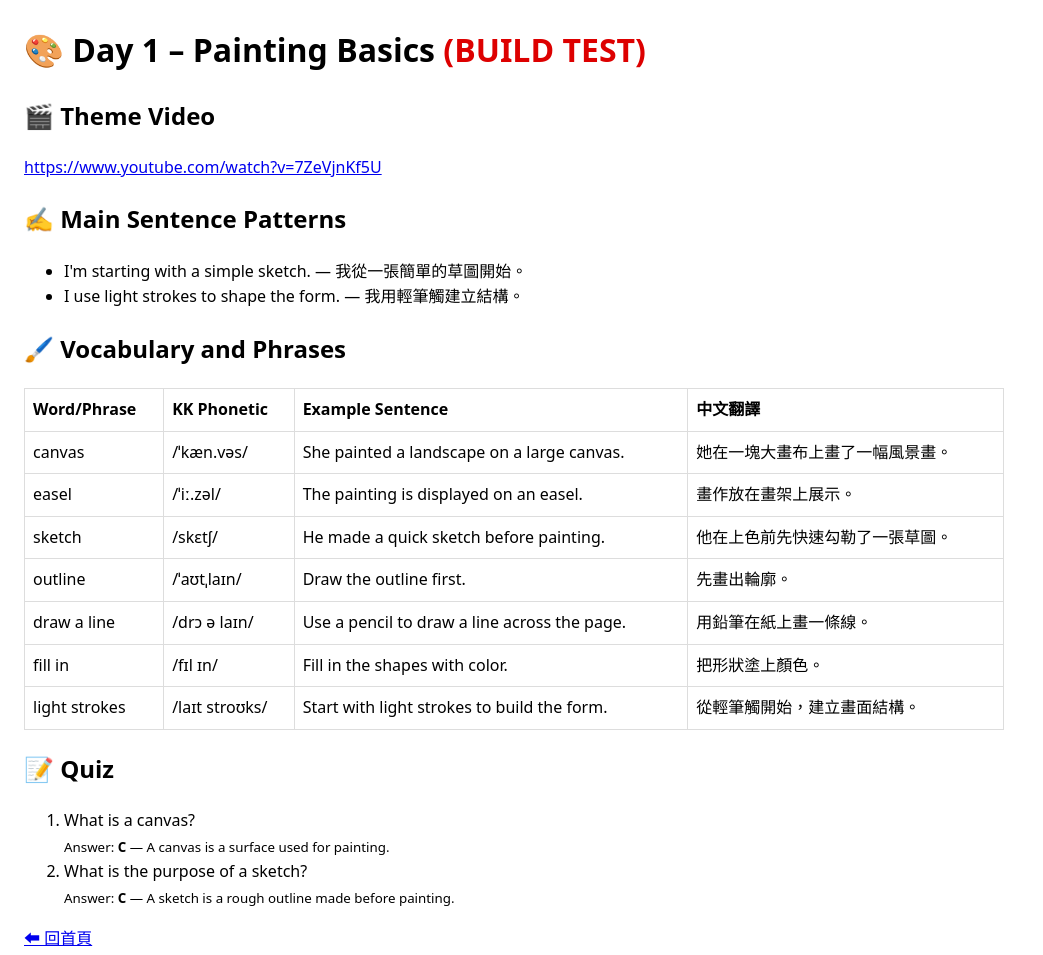
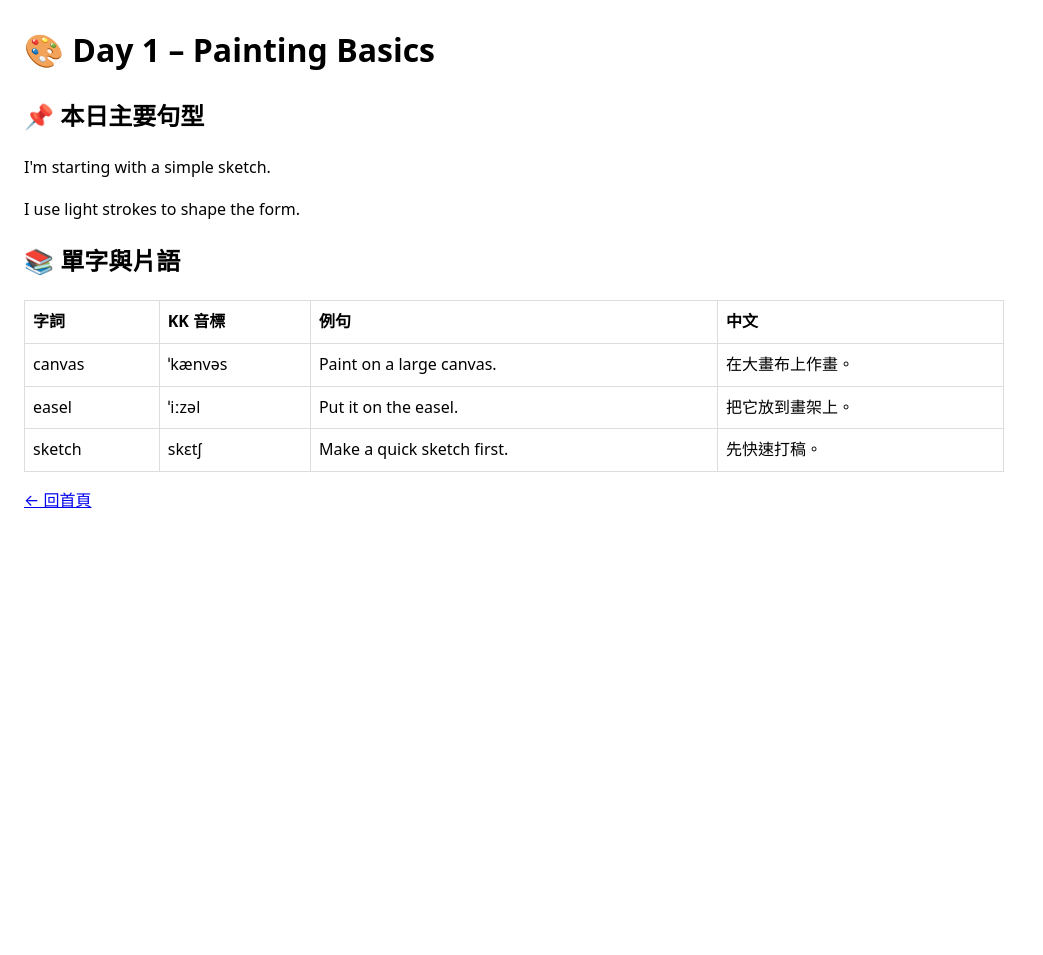
Before and after one commit to yangmyang0223-ops/English-day1, a plain HTML site: page day1.html in a window 1280 px wide. Shown: the whole page, without its empty margins (0-1043 px from the left). After the commit the page ends 800 px from the top, so only its background shows below. Drawn offline with Linux system fonts and the light colour scheme.

Commit message:
Add files via upload

```diff
--- a/day1.html
+++ b/day1.html
@@ -1,151 +1,27 @@
-<!DOCTYPE html>
-<html lang="zh-Hant">
-<head>
-  <meta charset="utf-8" />
-  <meta name="viewport" content="width=device-width, initial-scale=1" />
+<!DOCTYPE html><html lang="zh-Hant"><head>
+<meta charset="utf-8"><meta name="viewport" content="width=device-width, initial-scale=1">
 <title>Day 1 – Painting Basics</title>
-  <link rel="stylesheet" href="style.css" />
-</head>
-<body>
-  <header>
-    <h1>
-      🎨 Day 1 – Painting Basics
-      <span style="color:#d00;font-weight:700">(BUILD TEST)</span>
-    </h1>
-  </header>
-
+<link rel="stylesheet" href="style.css">
+<script src="shared.js"></script>
+</head><body>
+<header><h1>🎨 Day 1 – Painting Basics</h1></header>
 <section>
-    <h2>🎬 Theme Video</h2>
-    <p>
-      <a href="https://www.youtube.com/watch?v=7ZeVjnKf5U" target="_blank">
-        https://www.youtube.com/watch?v=7ZeVjnKf5U
-      </a>
-    </p>
+  <h2>📌 本日主要句型</h2>
+  <p><span data-say="I'm starting with a simple sketch.">I'm starting with a simple sketch.</span></p>
+  <p><span data-say="I use light strokes to shape the form.">I use light strokes to shape the form.</span></p>
 </section>
-
 <section>
-    <h2>✍️ Main Sentence Patterns</h2>
-    <ul>
-      <li>
-        <span data-say="I'm starting with a simple sketch.">
-          I'm starting with a simple sketch.
-        </span>
-        — 我從一張簡單的草圖開始。
-      </li>
-      <li>
-        <span data-say="I use light strokes to shape the form.">
-          I use light strokes to shape the form.
-        </span>
-        — 我用輕筆觸建立結構。
-      </li>
-    </ul>
-  </section>
-
-  <section>
-    <h2>🖌️ Vocabulary and Phrases</h2>
+  <h2>📚 單字與片語</h2>
   <table>
-      <thead>
-        <tr>
-          <th>Word/Phrase</th>
-          <th>KK Phonetic</th>
-          <th>Example Sentence</th>
-          <th>中文翻譯</th>
-        </tr>
-      </thead>
+    <thead><tr><th>字詞</th><th>KK 音標</th><th>例句</th><th>中文</th></tr></thead>
     <tbody>
-        <tr>
-          <td><span data-say="canvas">canvas</span></td>
-          <td>/ˈkæn.vəs/</td>
-          <td>
-            <span data-say="She painted a landscape on a large canvas.">
-              She painted a landscape on a large canvas.
-            </span>
-          </td>
-          <td>她在一塊大畫布上畫了一幅風景畫。</td>
-        </tr>
-        <tr>
-          <td><span data-say="easel">easel</span></td>
-          <td>/ˈiː.zəl/</td>
-          <td>
-            <span data-say="The painting is displayed on an easel.">
-              The painting is displayed on an easel.
-            </span>
-          </td>
-          <td>畫作放在畫架上展示。</td>
-        </tr>
-        <tr>
-          <td><span data-say="sketch">sketch</span></td>
-          <td>/skɛtʃ/</td>
-          <td>
-            <span data-say="He made a quick sketch before painting.">
-              He made a quick sketch before painting.
-            </span>
-          </td>
-          <td>他在上色前先快速勾勒了一張草圖。</td>
-        </tr>
-        <tr>
-          <td><span data-say="outline">outline</span></td>
-          <td>/ˈaʊtˌlaɪn/</td>
-          <td>
-            <span data-say="Draw the outline first.">Draw the outline first.</span>
-          </td>
-          <td>先畫出輪廓。</td>
-        </tr>
-        <tr>
-          <td><span data-say="draw a line">draw a line</span></td>
-          <td>/drɔ ə laɪn/</td>
-          <td>
-            <span data-say="Use a pencil to draw a line across the page.">
-              Use a pencil to draw a line across the page.
-            </span>
-          </td>
-          <td>用鉛筆在紙上畫一條線。</td>
-        </tr>
-        <tr>
-          <td><span data-say="fill in">fill in</span></td>
-          <td>/fɪl ɪn/</td>
-          <td>
-            <span data-say="Fill in the shapes with color.">
-              Fill in the shapes with color.
-            </span>
-          </td>
-          <td>把形狀塗上顏色。</td>
-        </tr>
-        <tr>
-          <td><span data-say="light strokes">light strokes</span></td>
-          <td>/laɪt stroʊks/</td>
-          <td>
-            <span data-say="Start with light strokes to build the form.">
-              Start with light strokes to build the form.
-            </span>
-          </td>
-          <td>從輕筆觸開始，建立畫面結構。</td>
-        </tr>
+      <tr><td><span data-say="canvas">canvas</span></td><td>ˈkænvəs</td><td>Paint on a large canvas.</td><td>在大畫布上作畫。</td></tr>
+      <tr><td><span data-say="easel">easel</span></td><td>ˈiːzəl</td><td>Put it on the easel.</td><td>把它放到畫架上。</td></tr>
+      <tr><td><span data-say="sketch">sketch</span></td><td>skɛtʃ</td><td>Make a quick sketch first.</td><td>先快速打稿。</td></tr>
     </tbody>
   </table>
 </section>
-
 <section>
-    <h2>📝 Quiz</h2>
-    <ol>
-      <li>
-        What is a canvas?
-        <br /><small>Answer: <strong>C</strong> — A canvas is a surface used for painting.</small>
-      </li>
-      <li>
-        What is the purpose of a sketch?
-        <br /><small>Answer: <strong>C</strong> — A sketch is a rough outline made before painting.</small>
-      </li>
-    </ol>
+  <p><a href="index.html">← 回首頁</a></p>
 </section>
-
-  <p><a href="index.html">⬅ 回首頁</a></p>
-
-  <!-- 發音腳本：先載入，再啟動 -->
-  <script src="shared.js?cb=2"></script>
-  <script>
-    // 保險呼叫：如果函式存在就啟動
-    if (typeof autoAttachTTS === 'function') autoAttachTTS();
-  </script>
-</body>
-</html>
+</body></html>
--- a/shared.js
+++ b/shared.js
@@ -1,86 +1,47 @@
-<!-- just a marker so GitHub shows HTML; actual file is JS -->
-<script>
-/* shared.js – TTS helper (en-US), single-play, auto-attach to [data-say]  */
-
-// wait voices ready (handles Safari/Chrome differences)
-function voicesReady() {
-  return new Promise(resolve => {
+// shared.js - minimal TTS + auto attach
+function voicesReady(){
+  return new Promise(resolve=>{
     const v = speechSynthesis.getVoices();
     if (v && v.length) return resolve(v);
-    speechSynthesis.onvoiceschanged = () => resolve(speechSynthesis.getVoices());
+    speechSynthesis.onvoiceschanged = ()=>resolve(speechSynthesis.getVoices());
   });
 }
 
-// pick a natural English voice (prefer en-US)
-async function pickVoice(langHint = 'en-US') {
+async function pickVoice(langHint='en-US'){
   const voices = await voicesReady();
-  const pick = (...tests) => voices.find(tests[0]) || null;
-
-  // priority: Google US English (Chrome), Samantha (iOS), en-US, fallbacks
-  const v =
-    voices.find(v => /Google US English/i.test(v.name)) ||
-    voices.find(v => /Samantha/i.test(v.name)) ||
-    voices.find(v => /^en(-|_)?US/i.test(v.lang)) ||
-    voices.find(v => /^en(-|_)?GB/i.test(v.lang)) ||
-    voices.find(v => /^en/i.test(v.lang)) || null;
-
+  let v = voices.find(x=>/en(-|_)US/i.test(x.lang));
+  if(!v) v = voices.find(x=>/^en(-|_)/i.test(x.lang));
   return v;
 }
 
-let __speaking = false;
-async function speak(text, opts = {}) {
-  if (!text) return;
-  // guard: cancel any existing utterance first
-  try { speechSynthesis.cancel(); } catch(e) {}
-  if (__speaking) return; // simple re-entry guard to avoid double play
-  __speaking = true;
-
+async function speak(text, opts={}){
+  if(!text) return;
   const u = new SpeechSynthesisUtterance(text);
-  u.lang = (opts.lang || 'en-US');
+  u.lang = opts.lang || 'en-US';
   u.rate = opts.rate || 1;
   u.pitch = opts.pitch || 1;
   u.volume = opts.volume || 1;
-
-  try {
-    const v = await pickVoice(u.lang);
-    if (v) u.voice = v;
-  } catch(e) {}
-
-  u.onend = u.onerror = () => { __speaking = false; };
+  try{ const v = await pickVoice(u.lang); if(v) u.voice = v; }catch(e){}
+  speechSynthesis.cancel();
   speechSynthesis.speak(u);
 }
 
-// auto: inject small speaker button & make any [data-say] clickable
-function autoAttachTTS() {
-  // 1) Make [data-say] elements clickable & add title hint
-  document.querySelectorAll('[data-say]').forEach(el => {
-    el.style.cursor = 'pointer';
-    if (!el.title) el.title = 'Click to play';
+// auto: any [data-say] gets a 🔊 button; any .say reads on click
+function autoAttachTTS(){
+  document.querySelectorAll('[data-say]').forEach(el=>{
+    if(el.dataset.sayInit==='1') return;
+    const btn=document.createElement('button');
+    btn.type='button'; btn.textContent='🔊';
+    btn.addEventListener('click',()=>speak(el.dataset.say || el.textContent.trim()));
+    el.insertAdjacentElement('afterend', btn);
+    el.dataset.sayInit='1';
   });
-
-  // 2) Event delegation: click anywhere with [data-say] will speak
-  document.addEventListener('click', (ev) => {
-    const el = ev.target.closest('[data-say]');
-    if (!el) return;
-    // avoid double-trigger from button child etc.
-    if (el.dataset.sayBusy === '1') return;
-    el.dataset.sayBusy = '1';
-
-    // derive text
-    const raw = (el.dataset.say || el.textContent || '').trim();
-    const cleaned = raw.replace(/[^\u0020-\u007e\u00A0-\uFFFF]/g, '').replace(/\s{2,}/g, ' ').trim();
-    speak(cleaned).finally(() => {
-      setTimeout(() => { el.dataset.sayBusy = '0'; }, 150); // small cool-down
-    });
-  }, { capture: false, passive: true });
+  document.querySelectorAll('.say').forEach(el=>{
+    if(el.dataset.sayInit==='1') return;
+    el.style.cursor='pointer'; el.title='點一下朗讀';
+    el.addEventListener('click',()=>speak(el.textContent.trim()));
+    el.dataset.sayInit='1';
+  });
 }
-
-// expose helpers (optional)
+document.addEventListener('DOMContentLoaded',()=>{ voicesReady().then(autoAttachTTS); });
 window.speak = speak;
-
-if (document.readyState === 'loading') {
-  document.addEventListener('DOMContentLoaded', autoAttachTTS);
-} else {
-  autoAttachTTS();
-}
-</script>
```
Lines whose indentation alone changed are shown as unchanged.
